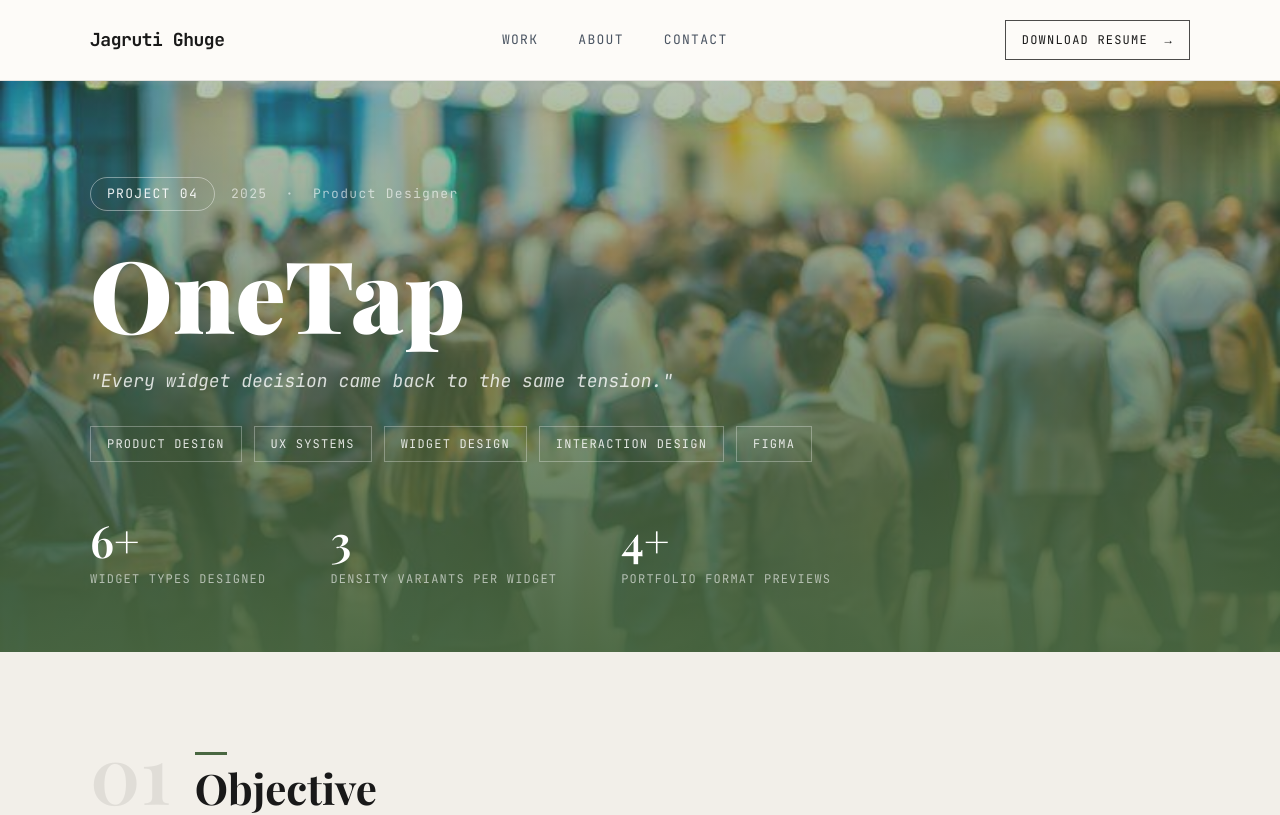
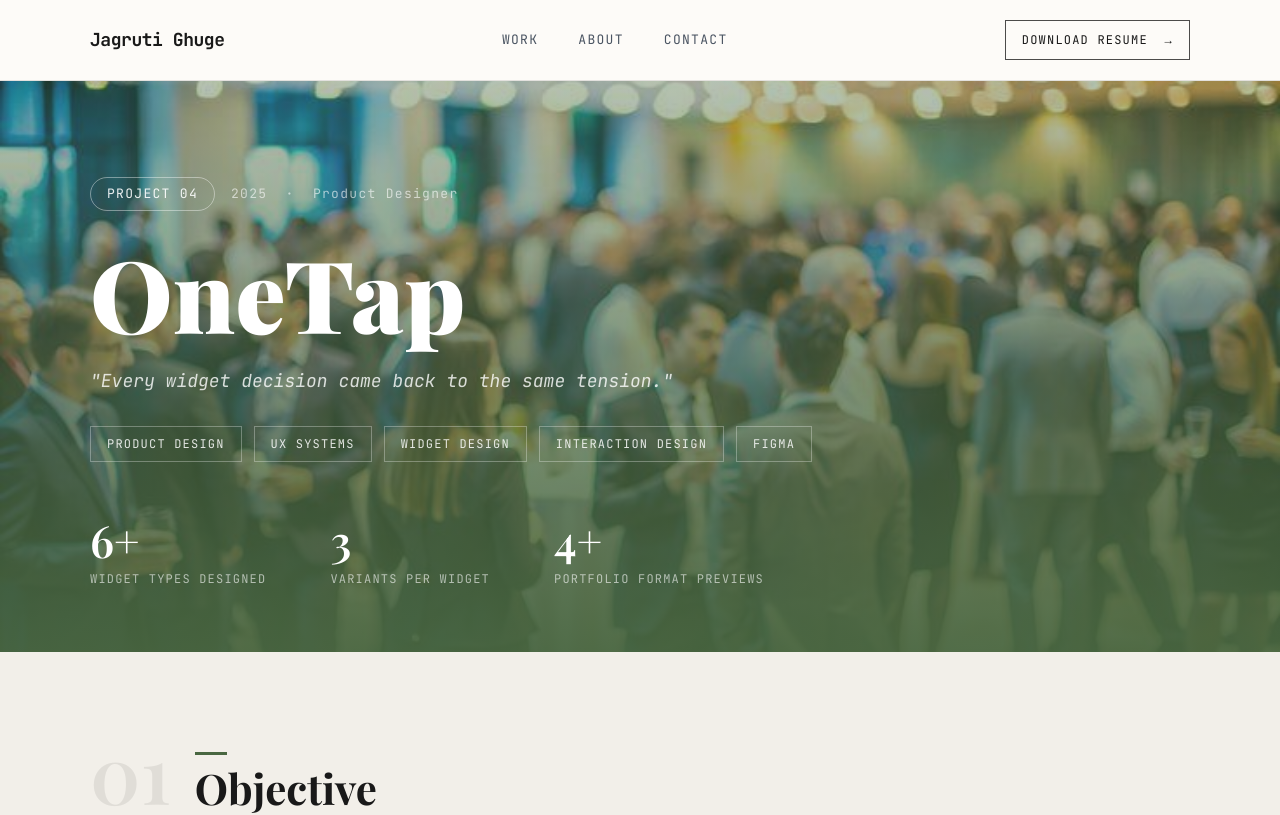
Before and after one commit to ghugejagruti/jagruti-ghuge-portfolio, a plain HTML site: page onetap.html in a window 1280 px wide. Shown: the top 815 px of the page. Drawn offline with nearby package versions, Linux system fonts and the light colour scheme; a web font is replaced by a local one.

Commit message:
Update onetap.html

```diff
--- a/onetap.html
+++ b/onetap.html
@@ -74,7 +74,7 @@
       </div>
       <div>
         <p class="font-serif text-white text-[44px] leading-none mb-2">3</p>
-        <p class="font-mono text-[12px] tracking-widest text-white/60">DENSITY VARIANTS PER WIDGET</p>
+        <p class="font-mono text-[12px] tracking-widest text-white/60">VARIANTS PER WIDGET</p>
       </div>
       <div>
         <p class="font-serif text-white text-[44px] leading-none mb-2">4+</p>
@@ -359,7 +359,7 @@
       </div>
       <div>
         <p class="font-serif text-forest text-[48px] leading-none mb-2">3</p>
-        <p class="font-mono text-[12px] tracking-widest text-gray-400">DENSITY VARIANTS PER WIDGET</p>
+        <p class="font-mono text-[12px] tracking-widest text-gray-400">VARIANTS PER WIDGET</p>
       </div>
       <div>
         <p class="font-serif text-forest text-[48px] leading-none mb-2">4+</p>
```
